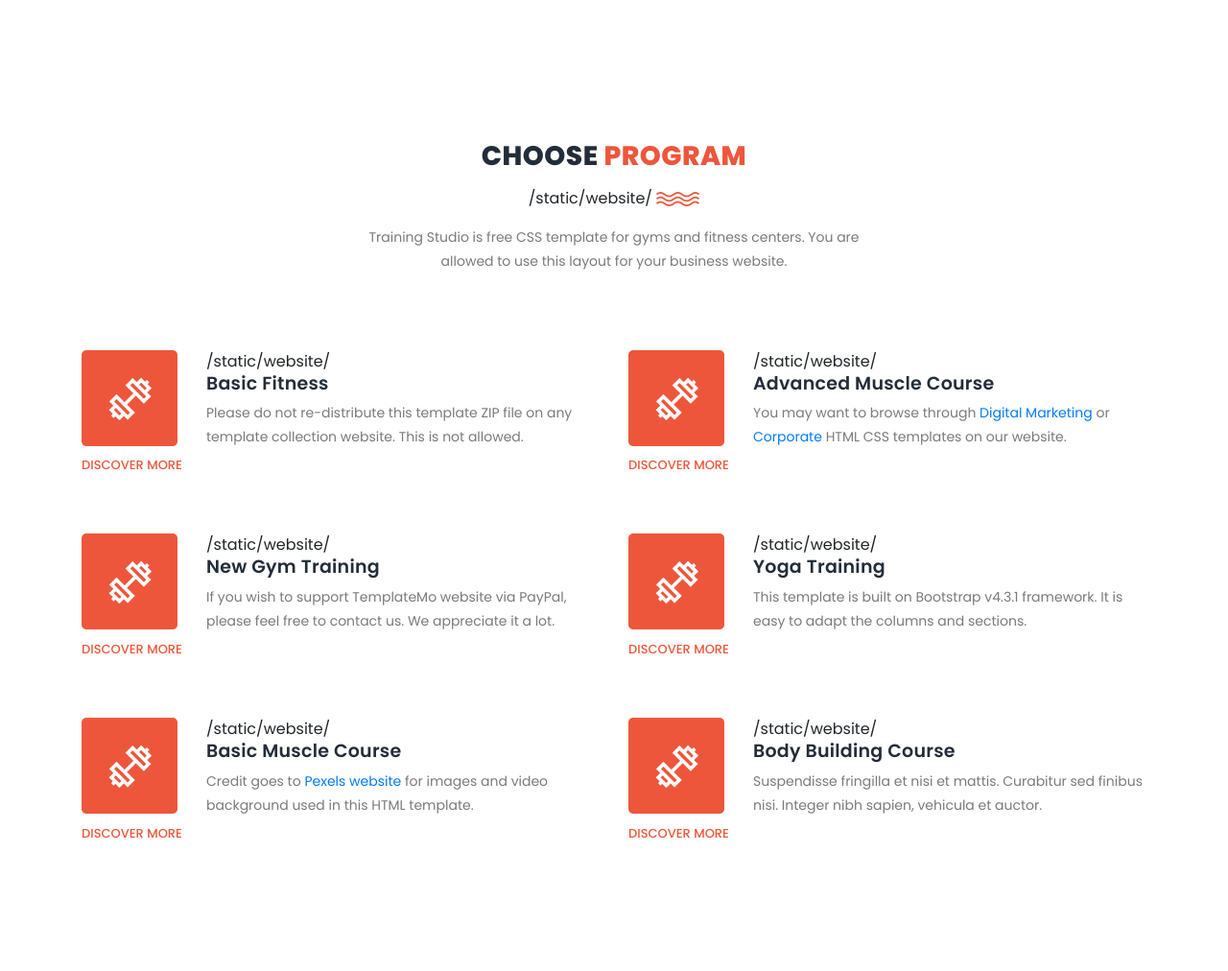
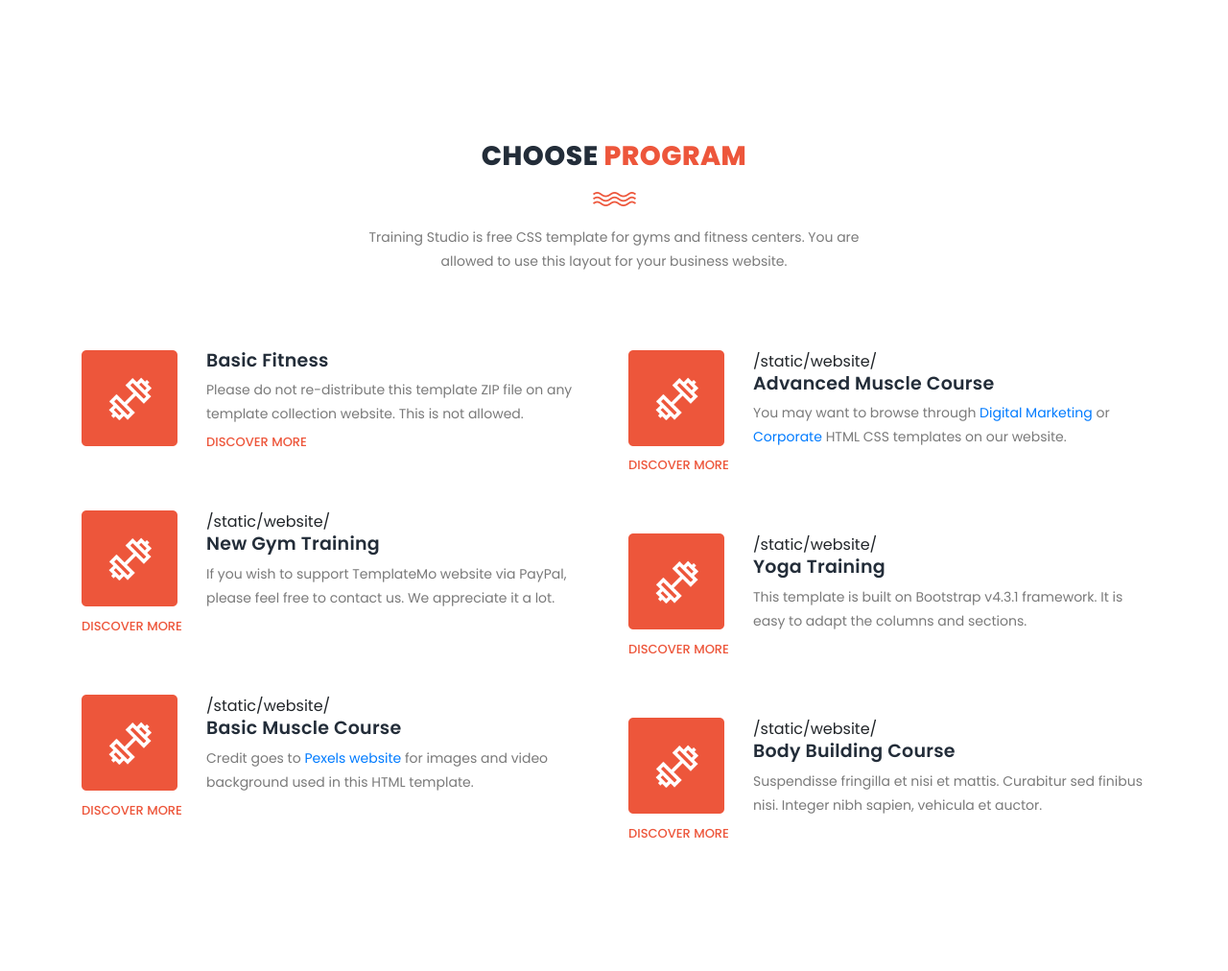
Before and after one commit to Mat2801/Portfolio4-Personal-Trainer, a Django app: page / in a window 1280 px wide. Shown: the part 801-1813 px from the top of the page at 96% size. Run offline with Django 4.2, Linux system fonts and the light colour scheme; some libraries are stand-ins or nearby versions.

Commit message:
started pointing all files to the correct directory on home.html

```diff
--- a/personaltrainer/pt/website/templates/home.html
+++ b/personaltrainer/pt/website/templates/home.html
@@ -90,16 +90,16 @@
             <div class="row">
                 <div class="col-lg-6 offset-lg-3">
                     <div class="section-heading">
-                        <h2>Choose <em>Program</em></h2>{% static 'website/' %}
-                        <img src="assets/images/line-dec.png" alt="waves">
+                        <h2>Choose <em>Program</em></h2>
+                        <img src="{% static 'website/images/line-dec.png' %}" alt="waves">
                         <p>Training Studio is free CSS template for gyms and fitness centers. You are allowed to use this layout for your business website.</p>
                     </div>
                 </div>
                 <div class="col-lg-6">
                     <ul class="features-items">
                         <li class="feature-item">
-                            <div class="left-icon">{% static 'website/' %}
-                                <img src="assets/images/features-first-icon.png" alt="First One">
+                            <div class="left-icon">
+                                <img src="{% static 'website/images/features-first-icon.png' %}" alt="First One">
                             </div>
                             <div class="right-content">
                                 <h4>Basic Fitness</h4>
```
